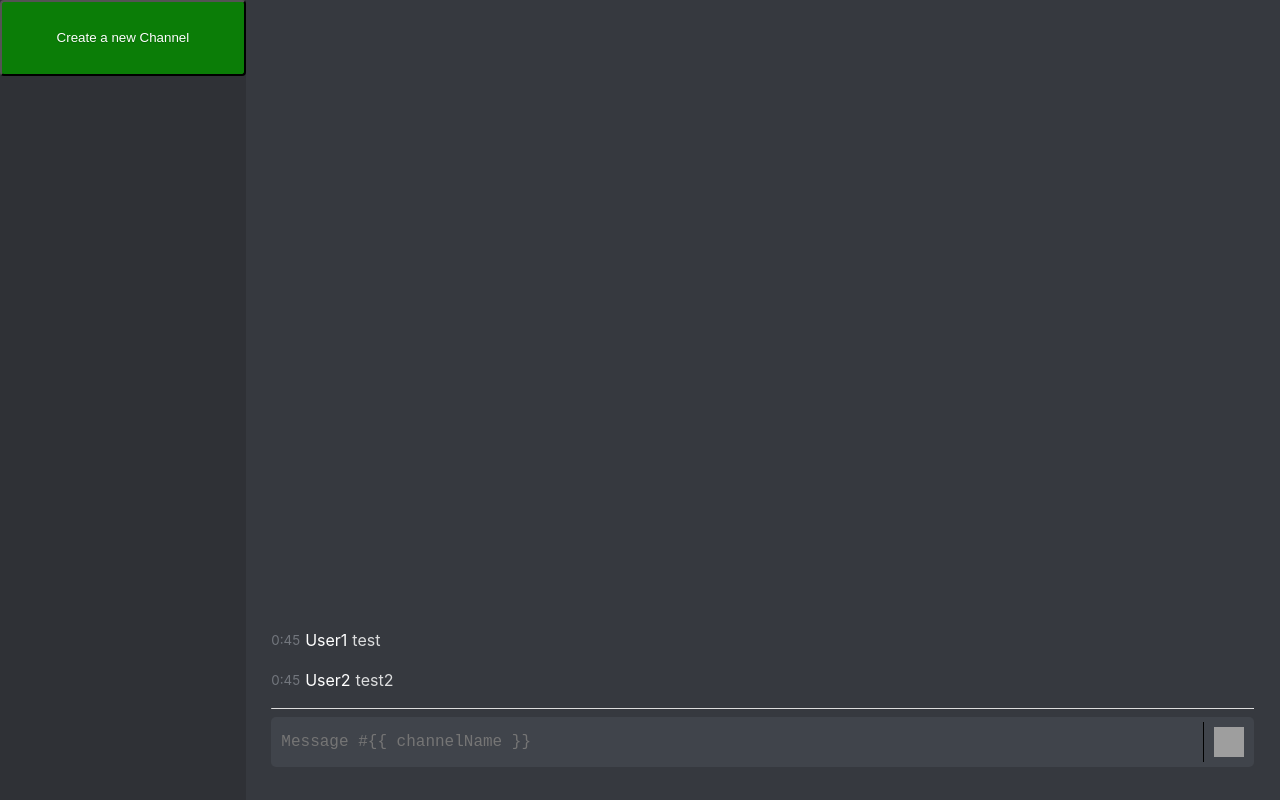
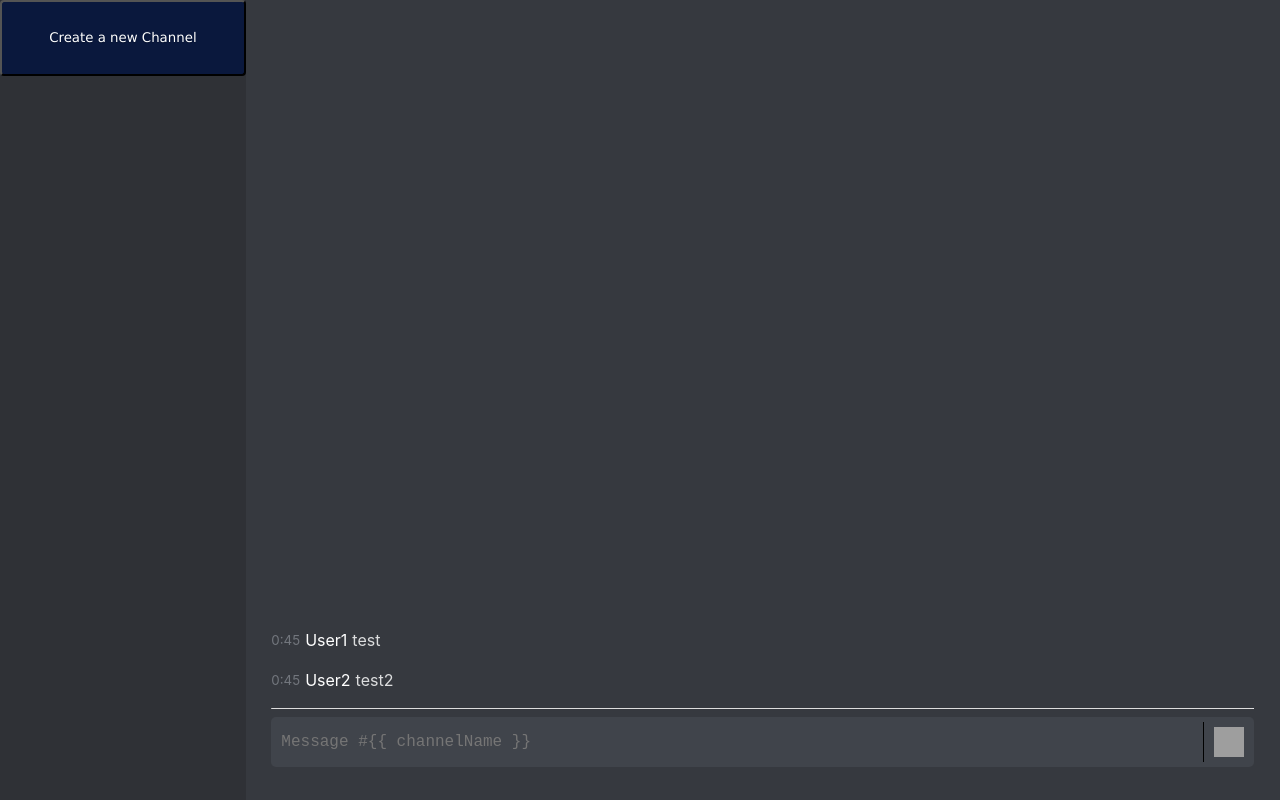
Before and after one commit to nixin72/SOEN-341-proj, a React (Create React App) app: page / in a window 1280 px wide. Built offline with nearby package versions, Linux system fonts and the light colour scheme; grey boxes are pictures that could not be loaded.

Commit message:
adjusted color

```diff
--- a/src/_layouts/Stylesheet_Channel.css
+++ b/src/_layouts/Stylesheet_Channel.css
@@ -4,23 +4,24 @@
   color: white;
   border-radius: 4px;
   text-shadow: 0 1px 1px rgba(0, 0, 0, 0.2);
-  background: #0b7d07;
+  background: #0a183d;
   width:100%;
   height: calc(2vw + 50px);
+  font-family: verdana;
 }
 #CreateChannelButton:hover{
-  background: #0ca307;
+  background: #092570;
 }
 
 .JoinChannelButn{
   width:100%;
   height: calc(2vw + 20px);
-
+  font-family: verdana;
   color: white;
   border-radius: 4px;
   text-shadow: 0 1px 1px rgba(0, 0, 0, 0.2);
-  background: #0d65a3;
+  background: #14121c;
 }
 .JoinChannelButn:hover{
-background: #0f72b8;
+background: #252136;
 }
```
